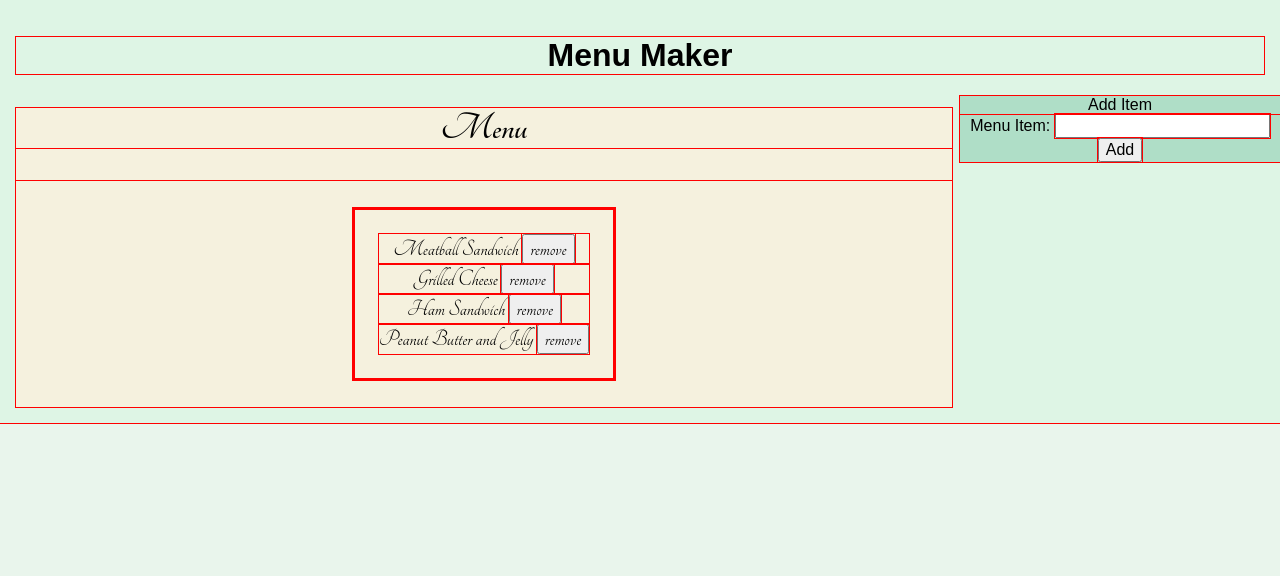
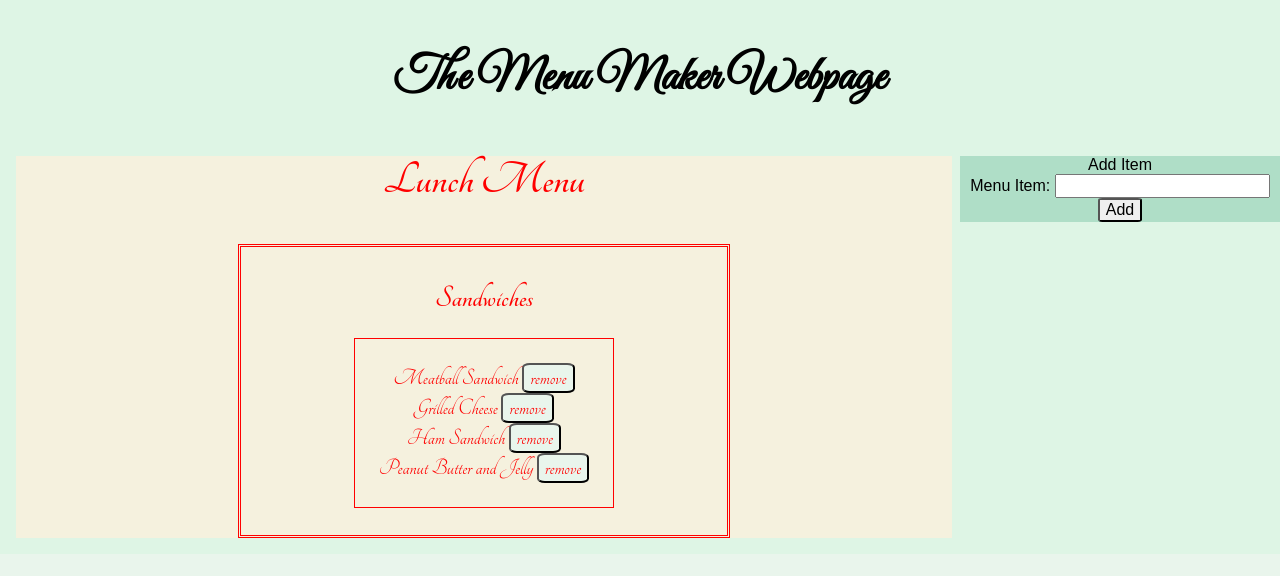
Before and after one commit to joshkuhar/menu-site, a plain HTML site: page index.html in a window 1280 px wide. Drawn offline with nearby package versions, Linux system fonts and the light colour scheme.

Commit message:
commit message

```diff
--- a/css/style.css
+++ b/css/style.css
@@ -1,17 +1,20 @@
-* {
+/* {
 	outline: red 1px solid;
-}
+}*/
 body {
 	background-color: #E9F5EC;
 }
-header {
-	text-align: center;
+h1 {
 	font-family: 'Great Vibes', cursive;
+	font-weight: 800;
+  	font-size: 3em;
+  	margin-bottom: 1em;
 }
 h2 {
 	font-family: 'Tangerine', cursive;
 	font-weight: 800;
-  	font-size: 2.5em;
+  	font-size: 3em;
+  	color: red;
 }
 .container {
 	text-align: center;
@@ -27,7 +30,7 @@ h2 {
 
 }
 .add-item-button{
-
+	border-radius: 10%;
 }
 .sidebar {
 	text-align: center;
@@ -51,16 +54,26 @@ h2 {
 	text-align: center;
 	display: inline-block;
 	list-style-type: none;
-	border: .1em double red;
-	font-family: 'Tangerine', cursive;
+	border: .01em solid red;
 	font-size: 1.5em;
+	color: red;
+}
+h3 {
+	font-size: 2em;
+	margin-bottom: 0;
 }
 .menu {
 	padding: .2em;
+	width: 30em;
+	margin: 0 auto;
+	border: .2em double red;
+	font-family: 'Tangerine', cursive;
+	color: red;
 }
 .menu-item {
 
 }
 .remove-item-btn {
-
+	border-radius: 15%;
+	background-color: #E9F5EC;
 }
--- a/index.html
+++ b/index.html
@@ -9,7 +9,7 @@
 </head>
 <body>
 	<div class="container">
-		<h1>Menu Maker</h1>
+		<h1>The Menu Maker Webpage</h1>
 		<div class="sidebar">
 			<div>Add Item</div>
 				Menu Item:
@@ -17,8 +17,9 @@
 				<input type="submit" value="Add" class="add-item-button">
 		</div>
 		<div class="main-menu">
-			<h2>Menu</h2>
+			<h2>Lunch Menu</h2>
 			<section class="menu">
+				<h3>Sandwiches</h3>
 				<ul class="food-list">
 					<li class="menu-item">Meatball Sandwich <button class="remove-item-btn">remove</button></li>
 					<li>Grilled Cheese <button class="remove-item-btn">remove</button></li>
```
